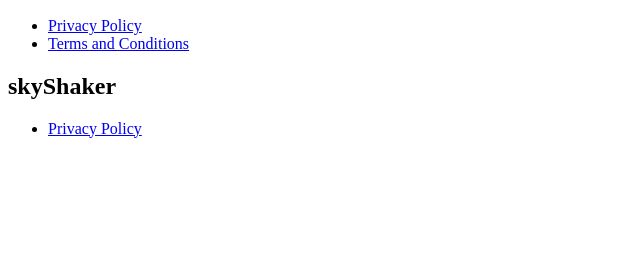
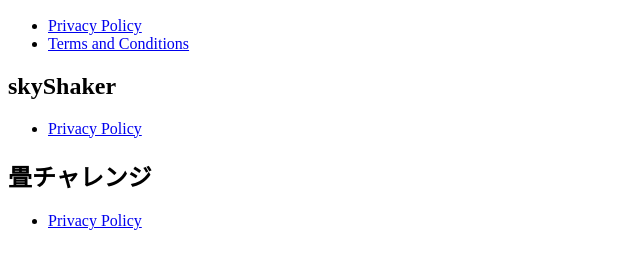
Before and after one commit to maple-fm/maple-apps, a plain HTML site: page index.html in a window 1280 px wide. Shown: the part 110-376 px from the top of the page, without its empty margins (0-640 px from the left). Drawn offline with Linux system fonts and the light colour scheme.

Commit message:
リンクの追加

```diff
--- a/index.html
+++ b/index.html
@@ -14,5 +14,8 @@
       <li><a href="skyShaker/privacy.html">Privacy Policy</a></li>
       <!-- <li><a href="skyShaker/Terms.html">Terms and Conditions</a></li> -->
     </ul>
+    <h2>畳チャレンジ</h2>
+    <ul>
+      <li><a href="tatamiChallenge/privacy.html">Privacy Policy</a></li>
   </body>
 </html>
```
